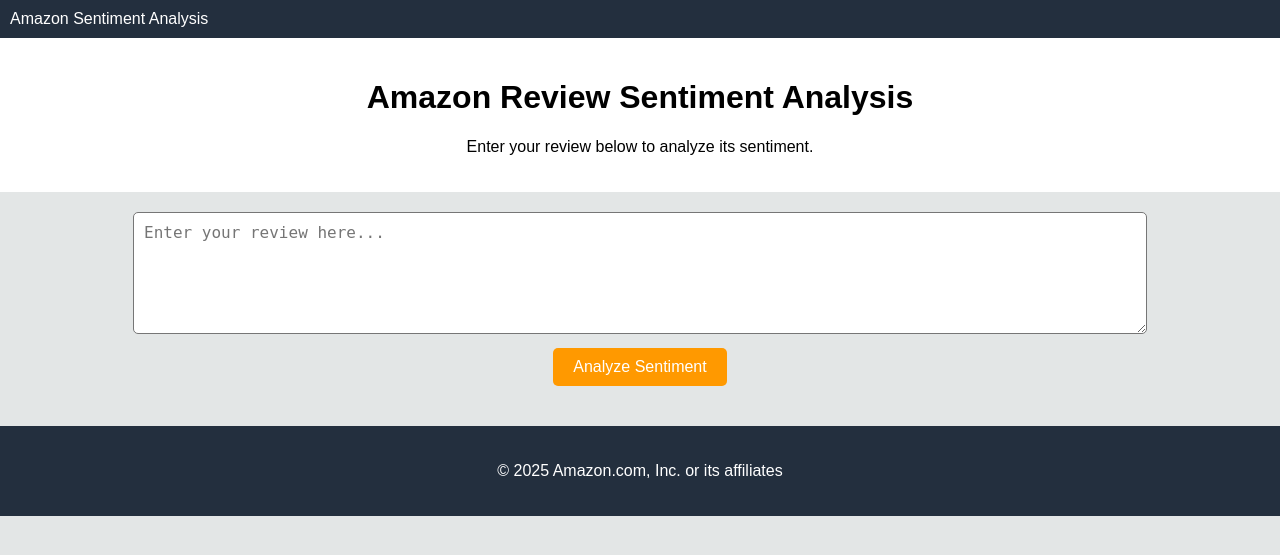
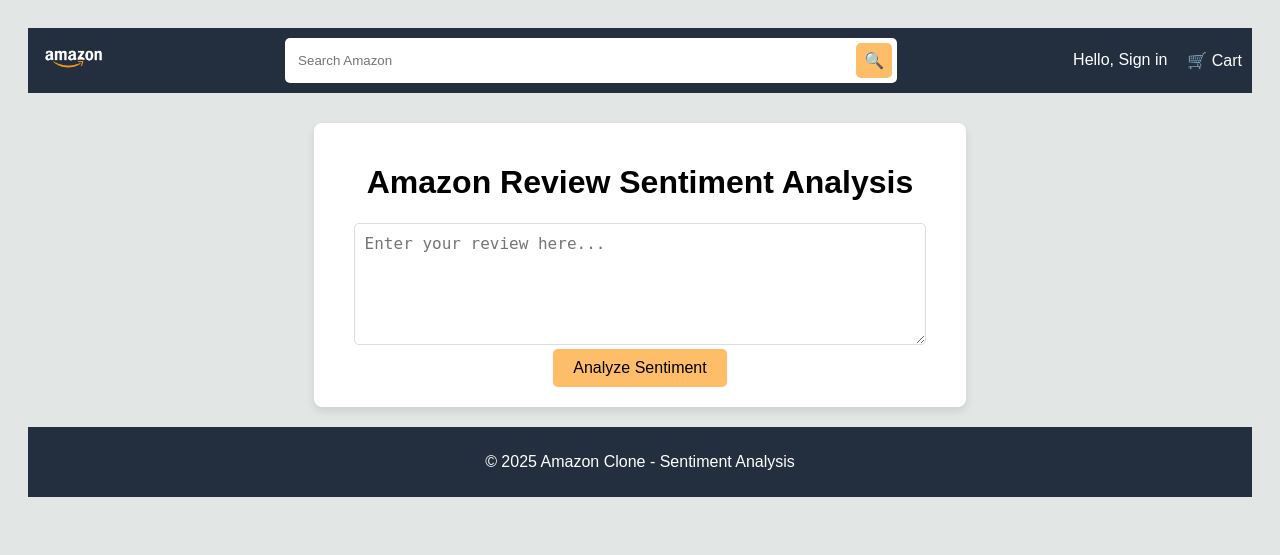
Before and after one commit to Karan-Bhatia01/AmazonReview_Analysis, a Flask app: page / in a window 1280 px wide. Shown: the top 555 px of the page. Run offline with Flask 3, Linux system fonts and the light colour scheme; parts of the project's set-up code (start-up, migrations or seed data) failed here and were passed over; some libraries are stand-ins or nearby versions.

Commit message:
final commit

```diff
--- a/app.py
+++ b/app.py
@@ -3,30 +3,30 @@
 
 app = Flask(__name__)
 
-# Load the trained Model and Vectorizer
+# Load trained Model and Vectorizer
 with open(r"models/sentiment_model.pkl", "rb") as model_file:
     model = pickle.load(model_file)
 
 with open(r"models/tfidf_vectorizer.pkl", "rb") as vectorizer_file:
     vectorizer = pickle.load(vectorizer_file)
 
-
 @app.route('/')
 def home():
-    return render_template('predict.html')  # Load the HTML page
-
+    return render_template('predict.html', review="", sentiment="")  # Load UI
 
 @app.route('/predict', methods=['POST'])
 def predict():
     if request.method == 'POST':
-        review = request.form['review']  # Get user input
+        review = request.form['review'].strip()  # Get user input
+        if not review:
+            return render_template('predict.html', review=review, sentiment="⚠️ Please enter a review!")
+
         transformed_review = vectorizer.transform([review])  # Transform input using TF-IDF
         prediction = model.predict(transformed_review)  # Predict sentiment
 
-        sentiment = "Positive 😊" if prediction[0] == 1 else "Negative 😡"
+        sentiment = "🟢 Positive 😊" if prediction[0] == 1 else "🔴 Negative 😡"
 
         return render_template('predict.html', review=review, sentiment=sentiment)
 
-
 if __name__ == '__main__':
     app.run(debug=True)
--- /dev/null
+++ b/static/style.css
@@ -0,0 +1,109 @@
+/* General Styles */
+body {
+    font-family: Arial, sans-serif;
+    background-color: #e2e7e6;
+    text-align: center;
+    padding: 20px;
+}
+
+/* Navigation Bar */
+.navbar {
+    display: flex;
+    align-items: center;
+    justify-content: space-between;
+    background-color: #232f3e;
+    padding: 10px;
+    color: white;
+}
+
+.nav-logo img {
+    height: 40px;
+}
+
+.nav-search {
+    display: flex;
+    width: 50%;
+    background-color: white;
+    border-radius: 5px;
+    padding: 5px;
+}
+
+.search-input {
+    flex: 1;
+    border: none;
+    padding: 8px;
+}
+
+.search-button {
+    background-color: #febd68;
+    border: none;
+    padding: 8px;
+    cursor: pointer;
+}
+
+.nav-links {
+    display: flex;
+    gap: 20px;
+}
+
+/* Sentiment Analysis Box */
+.content {
+    margin-top: 30px;
+    background-color: white;
+    padding: 20px;
+    border-radius: 8px;
+    box-shadow: 0px 4px 8px rgba(0, 0, 0, 0.1);
+    width: 50%;
+    margin-left: auto;
+    margin-right: auto;
+}
+
+textarea {
+    width: 90%;
+    height: 100px;
+    padding: 10px;
+    border: 1px solid #ddd;
+    border-radius: 5px;
+    font-size: 1rem;
+    resize: vertical;
+}
+
+button {
+    background-color: #febd68;
+    border: none;
+    padding: 10px 20px;
+    font-size: 1rem;
+    border-radius: 5px;
+    cursor: pointer;
+}
+
+.sentiment-result {
+    font-weight: bold;
+    font-size: 1.2rem;
+    color: #007185;
+}
+
+/* Footer */
+footer {
+    margin-top: 20px;
+    background-color: #232f3e;
+    color: white;
+    padding: 10px;
+    text-align: center;
+}
+
+/* Responsive Design */
+@media (max-width: 768px) {
+    .navbar {
+        flex-direction: column;
+        text-align: center;
+    }
+
+    .nav-search {
+        width: 80%;
+    }
+
+    .content {
+        width: 90%;
+    }
+}
--- a/templates/predict.html
+++ b/templates/predict.html
@@ -3,85 +3,47 @@
 <head>
     <meta charset="UTF-8">
     <meta name="viewport" content="width=device-width, initial-scale=1.0">
-    <title>Amazon Review Sentiment Analysis</title>
-    <link rel="stylesheet" href="https://cdnjs.cloudflare.com/ajax/libs/font-awesome/6.6.0/css/all.min.css">
-    <style>
-        body {
-            font-family: Arial, sans-serif;
-            margin: 0;
-            padding: 0;
-            background-color: #E3E6E6;
-        }
-        .navbar {
-            display: flex;
-            justify-content: space-between;
-            align-items: center;
-            background-color: #232f3e;
-            padding: 10px;
-            color: white;
-        }
-        .hero-section {
-            text-align: center;
-            padding: 20px;
-            background-color: white;
-        }
-        .review-section {
-            text-align: center;
-            padding: 20px;
-        }
-        textarea {
-            width: 80%;
-            height: 100px;
-            border-radius: 5px;
-            padding: 10px;
-            font-size: 16px;
-        }
-        button {
-            padding: 10px 20px;
-            margin-top: 10px;
-            background-color: #ff9900;
-            border: none;
-            border-radius: 5px;
-            color: white;
-            font-size: 16px;
-            cursor: pointer;
-        }
-        button:hover {
-            background-color: #e68a00;
-        }
-        footer {
-            text-align: center;
-            padding: 20px;
-            background-color: #232f3e;
-            color: white;
-            margin-top: 20px;
-        }
-    </style>
+    <title>Amazon Review Sentiment</title>
+    <link rel="stylesheet" href="{{ url_for('static', filename='style.css') }}">
 </head>
 <body>
+
+    <!-- Amazon-Style Navigation Bar -->
     <header>
         <div class="navbar">
-            <div>Amazon Sentiment Analysis</div>
+            <div class="nav-logo">
+                <img src="{{ url_for('static', filename='images/amazon_logo.png') }}" alt="Amazon Logo">
+            </div>
+
+            <div class="nav-search">
+                <input type="text" placeholder="Search Amazon" class="search-input">
+                <button class="search-button">🔍</button>
+            </div>
+
+            <div class="nav-links">
+                <div class="nav-signin">Hello, Sign in</div>
+                <div class="nav-cart">🛒 Cart</div>
+            </div>
         </div>
     </header>
 
-    <div class="hero-section">
+    <!-- Sentiment Analysis Section -->
+    <div class="content">
         <h1>Amazon Review Sentiment Analysis</h1>
-        <p>Enter your review below to analyze its sentiment.</p>
-    </div>
-
-    <div class="review-section">
         <form action="/predict" method="post">
-            <textarea name="review" placeholder="Enter your review here..."></textarea><br>
+            <textarea name="review" placeholder="Enter your review here...">{{ review }}</textarea><br>
             <button type="submit">Analyze Sentiment</button>
         </form>
+
         {% if sentiment %}
-            <h3>Sentiment: {{ sentiment }}</h3>
+            <h3>Sentiment: <span class="sentiment-result">{{ sentiment }}</span></h3>
         {% endif %}
     </div>
 
+    <!-- Footer -->
     <footer>
-        <p>&copy; 2025 Amazon.com, Inc. or its affiliates</p>
+        <p>© 2025 Amazon Clone - Sentiment Analysis</p>
     </footer>
+
 </body>
 </html>
```
Also changed, not shown: static/images/amazon_logo.png (added), static/images/box1_image.jpg (added), static/images/box2_image.jpg (added), static/images/box3_image.jpg (added), static/images/box4_image.jpg (added), static/images/box5_image.jpg (added), static/images/box6_image.jpg (added), static/images/box7_image.jpg (added), static/images/box8_image.jpg (added), static/images/hero_image.jpg (added), 1 other file.
